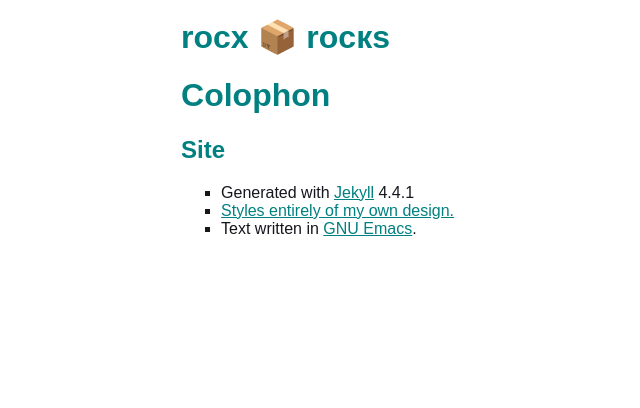
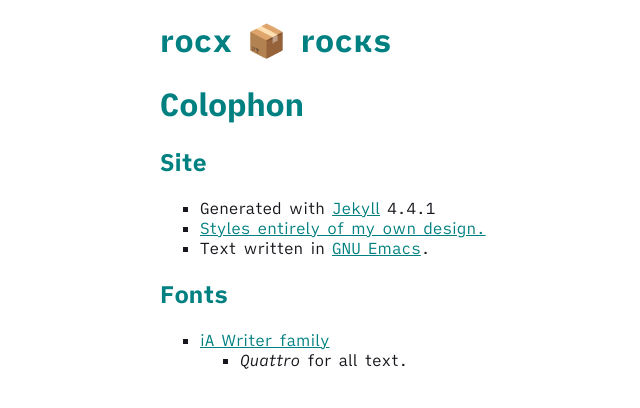
Before and after one commit to rocx/rocx.github.io, a Jekyll site: the page built from colophon.md, in a window 1280 px wide. Shown: the top 408 px of the page, without its empty margins (192-832 px from the left). Built offline with Jekyll 4.4.1, drawn with Linux system fonts in a browser that asks for light colours; our own code applies the rules of GitHub Pages for plain Markdown files.

Commit message:
Add iA Writer Quattro font

```diff
--- /dev/null
+++ b/assets/styles/fonts/ia-writer-quattro.css
@@ -0,0 +1,33 @@
+/* iA Writer Quattro made for iA Writer
+ * https://github.com/iaolo/iA-Fonts
+ *
+ * Doubt I'll add the woff2 files; need less Goog-pioneered stuff.
+ */
+
+@font-face {
+    font-family: "iA Writer Quattro";
+    src: url("quattro/iAWriterQuattroS-Regular.woff") format("woff");
+      /* url("quattro/iaWriterQuattroS-Regular.woff2") format("woff2) */
+}
+
+@font-face {
+    font-family: "iA Writer Quattro";
+    font-style: italic;
+    src: url("quattro/iAWriterQuattroS-Italic.woff") format("woff");
+      /* url("quattro/iaWriterQuattroS-Italic.woff2") format("woff2) */
+}
+
+@font-face {
+    font-family: "iA Writer Quattro";
+    font-weight: bold;
+    src: url("quattro/iAWriterQuattroS-Bold.woff") format("woff");
+      /* url("quattro/iaWriterQuattroS-Bold.woff2") format("woff2) */
+}
+
+@font-face {
+    font-family: "iA Writer Quattro";
+    font-weight: bold;
+    font-style: italic;
+    src: url("quattro/iAWriterQuattroS-BoldItalic.woff") format("woff");
+      /* url("quattro/iaWriterQuattroS-BoldItalic.woff2") format("woff2) */
+}
--- a/assets/styles/rocx.css
+++ b/assets/styles/rocx.css
@@ -1,3 +1,14 @@
+/* Fonts' file size isn't going to be a worry for me.
+ * While, yes, you want to keep things small,
+ * I have entire doodles and incomplete SVGs that take
+ * up more space than the fonts selected in one format.
+ * That's not even mentioning photographs and screenshots.
+ *
+ * At least there won't be auto-playing <video>s here.
+ */
+
+@import "fonts/ia-writer-quattro.css";
+
 :root {
     --cl-text: #16161d;
     --cl-bg:   white;
@@ -11,7 +22,7 @@ body {
 
     padding-top: 2ch;
 
-    font-family: sans-serif;
+    font-family: "iA Writer Quattro", sans-serif;
     text-align: justify;
 
     font-size: 1rem;
@@ -41,3 +52,11 @@ body > header > .home {
 ul li {
     list-style-type: square;
 }
+
+p {
+    line-height: 1.25;
+}
+
+code {
+    font-family: monospace;
+}
--- a/colophon.md
+++ b/colophon.md
@@ -9,3 +9,8 @@ title: "Colophon"
 * Generated with [Jekyll](https://jekyllrb.com/) {{ jekyll.version }}
 * [Styles entirely of my own design.](https://github.com/rocx/rocx.github.io/)
 * Text written in [GNU Emacs](https://gnu.org/s/emacs).
+
+## Fonts
+
+* [iA Writer family](https://github.com/iaolo/iA-Fonts)
+  * _Quattro_ for all text.
```
Also changed, not shown: assets/styles/fonts/quattro/iAWriterQuattroS-Bold.woff (added), assets/styles/fonts/quattro/iAWriterQuattroS-BoldItalic.woff (added), assets/styles/fonts/quattro/iAWriterQuattroS-Italic.woff (added), assets/styles/fonts/quattro/iAWriterQuattroS-Regular.woff (added).
